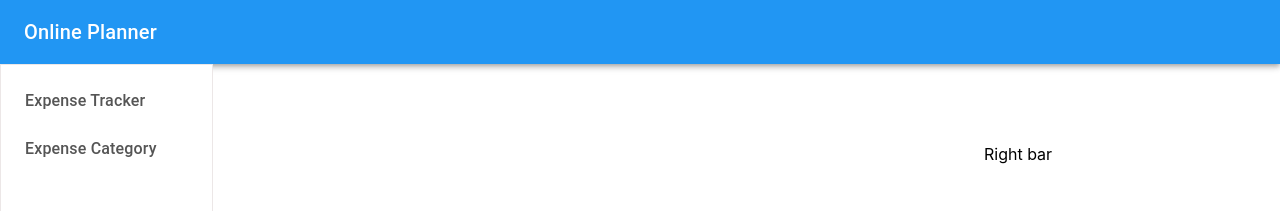
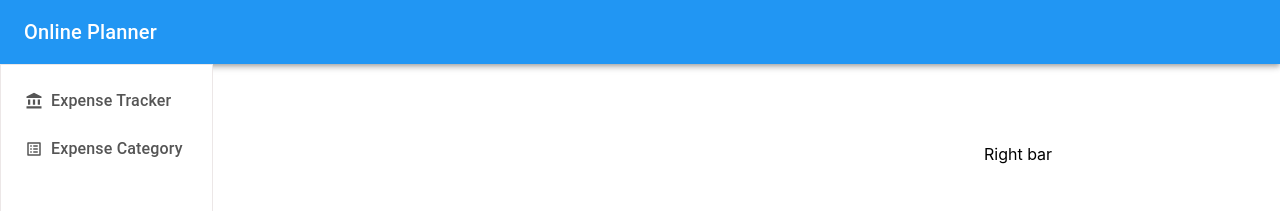
Before and after one commit to anletr97/react-project, a React (Create React App) app: page / in a window 1280 px wide. Shown: the top 211 px of the page. Built offline with nearby package versions, Linux system fonts and the light colour scheme.

Commit message:
feat: add icon to sidebar

```diff
--- a/src/components/Layout/Button.tsx
+++ b/src/components/Layout/Button.tsx
@@ -22,7 +22,7 @@ interface ButtonProps {
   onClick: () => void;
 }
 
-const Button = (props: ButtonProps) => {
+const Button: React.FC<ButtonProps> = (props) => {
   const classes = useStyles();
   const _width = props.width ? props.width : "106";
   return (
--- a/src/components/Layout/LeftSidebar.tsx
+++ b/src/components/Layout/LeftSidebar.tsx
@@ -1,8 +1,11 @@
 import React from "react";
+import { Link, Router, BrowserRouter } from "react-router-dom";
+import { useHistory } from "react-router-dom";
+
 import { makeStyles } from "@material-ui/core/styles";
 import { Container, Typography } from "@material-ui/core";
-import SidebarItem from "./SidebarItem";
-import { Routes } from "../../routes";
+import { menuItems } from "./MenuItems";
+import * as icons from "@material-ui/icons";
 
 const useStyles = makeStyles((theme) => ({
   container: {
@@ -33,6 +36,7 @@ const useStyles = makeStyles((theme) => ({
   },
   text: {
     fontWeight: 500,
+    textDecoration: "none",
     [theme.breakpoints.down("sm")]: {
       marginBottom: theme.spacing(3),
       display: "none",
@@ -41,12 +45,28 @@ const useStyles = makeStyles((theme) => ({
 }));
 
 const LeftSidebar: React.FC = () => {
+  const history = useHistory();
   const classes = useStyles();
+
+  const handleClick = (path: string) => history.push(path);
+
+  const list = menuItems.map((item) => {
+    const Icon = icons[item.icon];
+    return (
+      <div
+        className={classes.item}
+        key={item.path}
+        onClick={() => handleClick(item.path)}
+      >
+        <Icon className={classes.icon} />
+        <Typography className={classes.text}>{item.text}</Typography>
+      </div>
+    );
+  });
+
   return (
     <Container className={classes.container}>
-      {Routes.map((route) => (
-        <SidebarItem path={route.path} text={route.text} icon={route.icon} />
-      ))}
+      <div>{list}</div>
     </Container>
   );
 };
--- a/src/components/Layout/Main.tsx
+++ b/src/components/Layout/Main.tsx
@@ -2,7 +2,7 @@ import { Container } from "@material-ui/core";
 import { makeStyles, Theme } from "@material-ui/core/styles";
 import React from "react";
 import { Route, Switch } from "react-router-dom";
-import { Routes } from "routes";
+import { menuItems } from "./MenuItems";
 
 const useStyles = makeStyles((theme: Theme) => ({
   root: {
@@ -21,9 +21,9 @@ const Main = () => {
   return (
     <Container maxWidth="lg" className={classes.container}>
       <Switch>
-        {Routes.map((route) => (
-          <Route key={route.path} path={route.path}>
-            <route.component />
+        {menuItems.map((item) => (
+          <Route key={item.path} path={item.path}>
+            <item.component />
           </Route>
         ))}
       </Switch>
--- /dev/null
+++ b/src/components/Layout/MenuItems.ts
@@ -0,0 +1,27 @@
+import { PATH, MENU_ITEM } from "../../constants";
+import { ExpenseCategory, ExpenseTracker } from "components";
+import { AccountBalance, ListAlt } from "@material-ui/icons";
+
+const icons = { AccountBalance, ListAlt };
+
+interface MenuItem {
+  path: string;
+  text: string;
+  icon: keyof typeof icons;
+  component: React.FC;
+}
+
+export const menuItems: MenuItem[] = [
+  {
+    path: PATH.EXPENSE,
+    text: MENU_ITEM.EXPENSE,
+    icon: "AccountBalance",
+    component: ExpenseTracker,
+  },
+  {
+    path: PATH.EXPENSE_CATEGORY,
+    text: MENU_ITEM.EXPENSE_CATEGORY,
+    icon: "ListAlt",
+    component: ExpenseCategory,
+  },
+];
--- a/src/components/Layout/RightSidebar.tsx
+++ b/src/components/Layout/RightSidebar.tsx
@@ -1,7 +1,6 @@
 import React from "react";
 import { makeStyles } from "@material-ui/core/styles";
 import { Container, Typography } from "@material-ui/core";
-import { Routes } from "../../routes";
 
 const useStyles = makeStyles((theme) => ({
   container: {
--- a/src/components/Layout/SidebarItem.tsx
+++ /dev/null
@@ -1,47 +0,0 @@
-import React from "react";
-import { createStyles, makeStyles } from "@material-ui/core/styles";
-import { Typography } from "@material-ui/core";
-
-const useStyles = makeStyles((theme) => ({
-  item: {
-    display: "flex",
-    alignItems: "center",
-    marginBottom: theme.spacing(4),
-    [theme.breakpoints.up("sm")]: {
-      marginBottom: theme.spacing(3),
-      cursor: "Pointer",
-    },
-  },
-  icon: {
-    marginRight: theme.spacing(1),
-    [theme.breakpoints.up("sm")]: {
-      fontSize: "18px",
-    },
-  },
-  text: {
-    fontWeight: 500,
-    [theme.breakpoints.down("sm")]: {
-      marginBottom: theme.spacing(3),
-      display: "none",
-    },
-  },
-}));
-
-type ItemProps = {
-  path: string;
-  text: string;
-  icon: React.ReactNode;
-};
-
-const SidebarItem: React.FC<ItemProps> = ({ path, text, icon }) => {
-  const classes = useStyles();
-  return (
-    <div className={classes.item} key={path}>
-      {/* TODO can not passing icon from map */}
-      {/* <div className={classes.icon}>{icon}</div> */}
-      <Typography className={classes.text}>{text}</Typography>
-    </div>
-  );
-};
-
-export default SidebarItem;
--- a/src/routes/index.ts
+++ /dev/null
@@ -1,19 +0,0 @@
-import { PATH, MENU_ITEM } from "../constants";
-import { ExpenseCategory, ExpenseTracker } from "components";
-import AccountBalanceIcon from "@material-ui/icons/AccountBalance";
-import ListAltIcon from "@material-ui/icons/ListAlt";
-
-export const Routes = [
-  {
-    path: PATH.EXPENSE,
-    text: MENU_ITEM.EXPENSE,
-    icon: AccountBalanceIcon,
-    component: ExpenseTracker,
-  },
-  {
-    path: PATH.EXPENSE_CATEGORY,
-    text: MENU_ITEM.EXPENSE_CATEGORY,
-    icon: ListAltIcon,
-    component: ExpenseCategory,
-  },
-];
```
